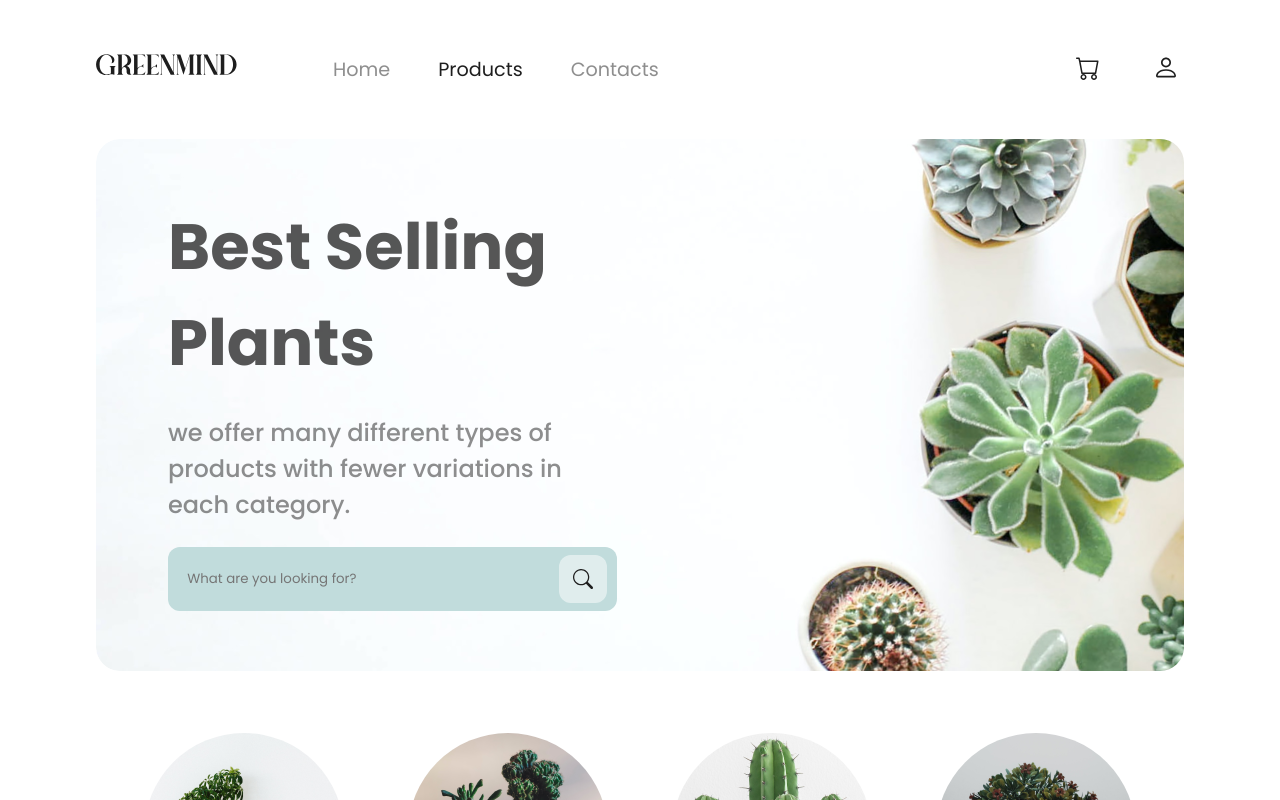
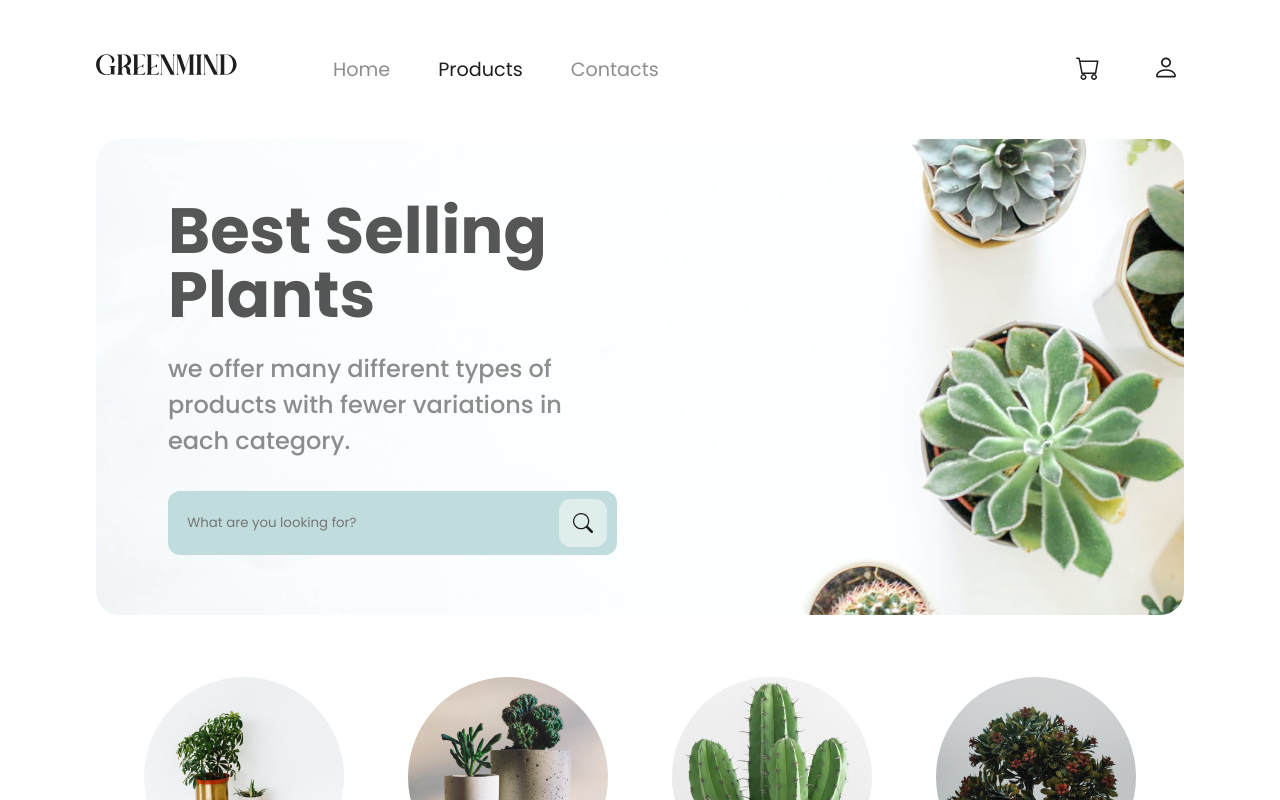
Before and after one commit to YasminHernandes/greenmind-store, a React (Vite) app: page /products in a window 1280 px wide. Shown: the top 800 px of the page. Built offline with nearby package versions, Linux system fonts and the light colour scheme; no server answers.

Commit message:
fix: spacing in the main text of pages

```diff
--- a/src/routes/Home/styles.scss
+++ b/src/routes/Home/styles.scss
@@ -34,11 +34,12 @@
       .hero-title {
         font-size: 4rem;
         font-weight: 800;
-        line-height: 64px;
+        line-height: 4rem;
+        color: $color-neutral-default;
       }
       .species-customers-container {
         display: flex;
-        margin: 1.5rem 0 3rem;
+        margin: 1.5rem 0 2rem;
 
         .species-values {
           border-right: 1px solid $color-neutral-default;
--- a/src/routes/Products/styles.scss
+++ b/src/routes/Products/styles.scss
@@ -14,12 +14,11 @@
         display: flex;
         flex-direction: column;
         align-items: flex-start;
-        gap: 1.5rem;
 
         .hero__title {
           font-weight: 700;
-          font-size: 64px;
-          line-height: 96px;
+          font-size: 4rem;
+          line-height: 4rem;
           color: $color-neutral-dark;
         }
         .hero__text {
@@ -27,6 +26,7 @@
           font-size: 24px;
           line-height: 36px;
           color: $color-neutral-medium;
+          margin: 1.5rem 0 2rem;
         }
         .search-products-wrapper {
           #search-products {
```
